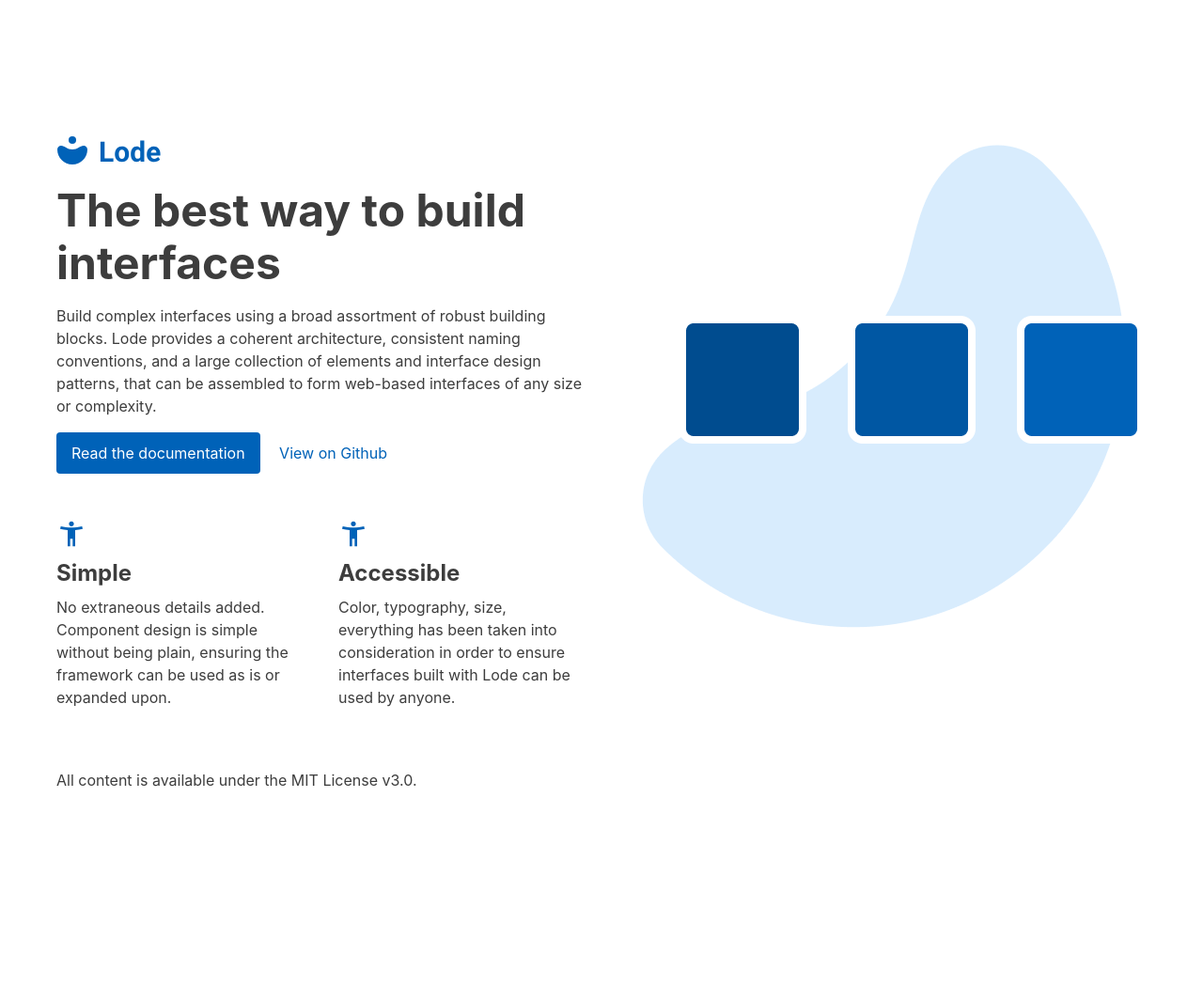
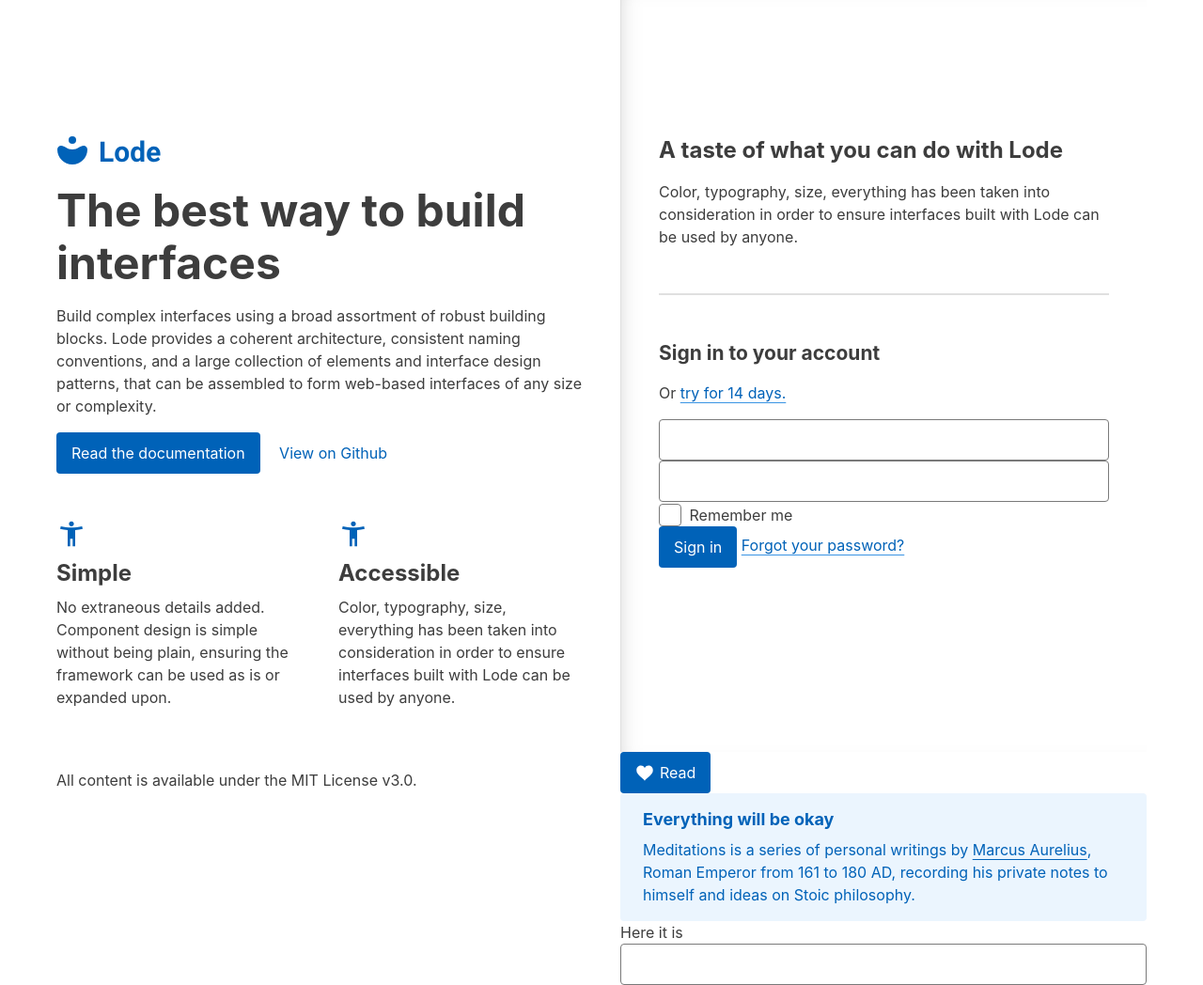
Before and after one commit to pixeltrove/lode-website, a website: page index.html in a window 1280 px wide. Shown: the whole page at 94% size. Before the commit the page ends 890 px from the top, so only its background shows below. Drawn offline with Linux system fonts and the light colour scheme.

Commit message:
Detail demo component
Showcase what the framework has to offer right on the homepage by providing real world use cases for the components.

```diff
--- a/index.html
+++ b/index.html
@@ -62,7 +62,40 @@
           </footer>
         </div>
 
-        <div class="laptop:grid-column-1"><img class="demo" src="assets/illustration.png" /></div>
+        <div class="laptop:grid-column-1">
+          <div class="demo">
+            <h2 class="demo-heading">A taste of what you can do with Lode</h2>
+            <p>Color, typography, size, everything has been taken into consideration in order to ensure interfaces built with Lode can be used by anyone.</p>
+
+            <hr />
+
+            <h4 class="demo-subheading">Sign in to your account</h4>
+            <p>Or <a class="link" href="">try for 14 days.</a></p>
+            <input class="textfield" type="text" />
+            <input class="textfield" type="text" />
+
+            <div>
+              <input id="checkbox" class="checkbox" type="checkbox" />
+              <label class="checkbox-label" for="checkbox">Remember me</label>
+            </div>
+            <div>
+              <a class="button" href="">Sign in</a>
+              <a class="link">Forgot your password?</a>
+            </div>
+          </div>
+          <button class="button">
+            <svg class="button-icon-lead" viewBox="0 0 16 16">
+              <path d="M7.99971 4.02248C6.35114 0.657911 1 1.62149 1 5.95437C1 10.2494 6.77699 12.4165 7.99971 15C9.22243 12.4165 15 10.2494 15 5.95437C15 1.62563 9.65061 0.653776 7.99971 4.02248Z" />
+            </svg>
+            Read
+          </button>
+          <div class="notice">
+            <h1 class="notice-heading">Everything will be okay</h1>
+            <p>Meditations is a series of personal writings by <a class="link link-adaptive" href="">Marcus Aurelius</a>, Roman Emperor from 161 to 180 AD, recording his private notes to himself and ideas on Stoic philosophy.</p>
+          </div>
+          <label class="textfield-label" for="name-textfield">Here it is</label>
+          <input id="name-textfield" class="textfield" type="text" />
+        </div>
       </div>
     </div>
   </body>
--- a/source/components/demo.scss
+++ b/source/components/demo.scss
@@ -4,5 +4,16 @@
 @use "../tokens" as *;
 
 .demo {
+  height: 100vh;
   padding-top: 3 * $space-large-a;
+  padding-right: $space-large-b;
+  padding-left: $space-large-b;
+  border-left: $border-width-regular solid $color-neutral-light-c;
+  box-shadow: inset 16px 0 32px -32px $color-neutral-medium;
+
+  &-heading {
+    margin-bottom: $space-regular;
+    font-size: $font-size-large-c;
+    line-height: $line-height-small-a;
+  }
 }
```
Also changed, not shown: assets/illustration.png (deleted), build/main.css.
